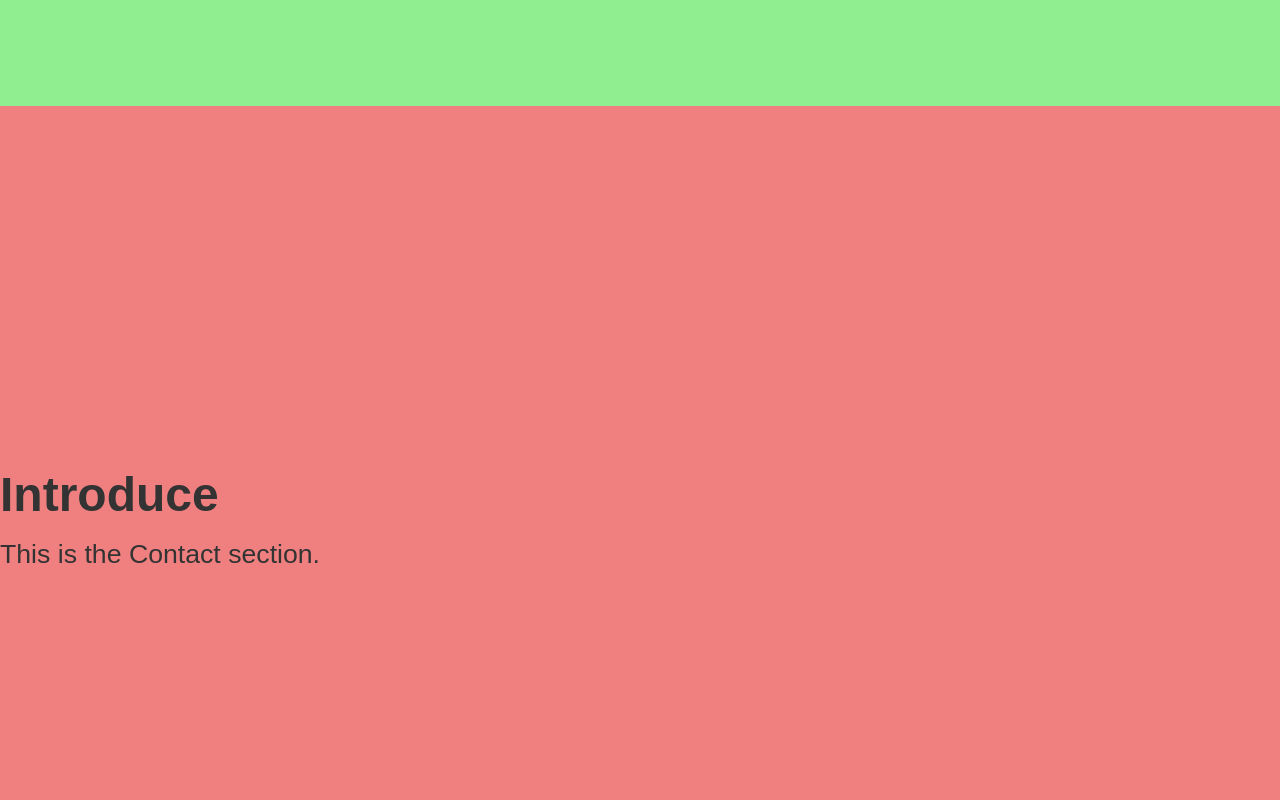
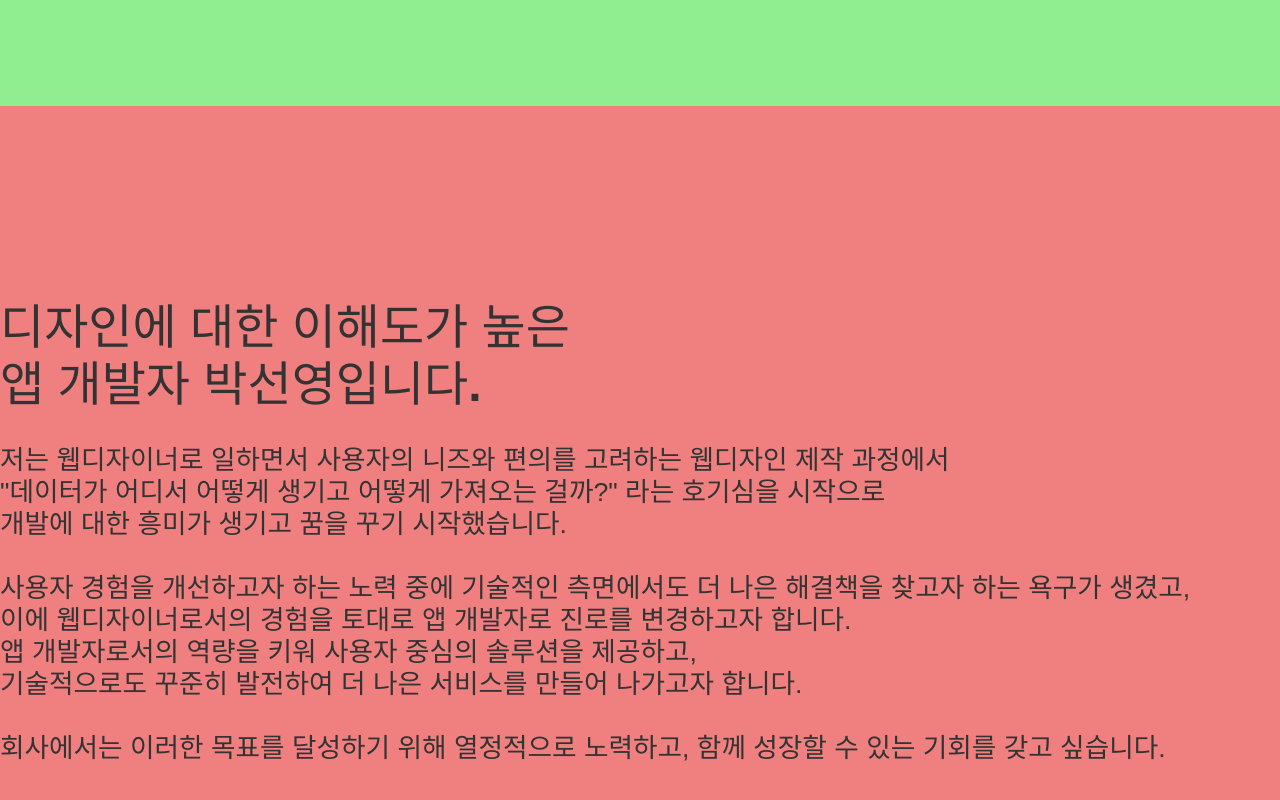
Before and after one commit to sunyoung-park/sunny-web-portfolio, a React (Vite) app: page / in a window 1280 px wide. Shown: the part 1562-2362 px from the top of the page. Built offline with nearby package versions, Linux system fonts and the light colour scheme; a web font is replaced by a local one.

Commit message:
Introduce Section 마크업 및 레이아웃 세팅

```diff
--- a/src/App.jsx
+++ b/src/App.jsx
@@ -3,6 +3,7 @@ import "./App.scss";
 import Navbar from "./components/Navbar";
 import Section from "./components/Section";
 import Contact from "./components/Contact";
+import Introduce from "./components/Introduce";
 
 function App() {
 
@@ -16,8 +17,8 @@ function App() {
         <Section id="contact" backgroundColor="lightgreen">
           <Contact />
         </Section>
-        <Section id="introduce" title="Introduce" backgroundColor="lightcoral">
-          <p>This is the Contact section.</p>
+        <Section id="introduce" backgroundColor="lightcoral">
+          <Introduce />
         </Section>
       </main>
     </div>
--- /dev/null
+++ b/src/components/Introduce.jsx
@@ -0,0 +1,23 @@
+import React from "react";
+import "../styles/components/Introduce.scss";
+
+const ContactSection = () => {
+  return (
+    <div className="introduce-container">
+      <h2>디자인에 대한 이해도가 높은<br />
+          앱 개발자 박선영입니다.</h2>
+          <p>
+            저는 웹디자이너로 일하면서 사용자의 니즈와 편의를 고려하는 웹디자인 제작 과정에서<br />
+            "데이터가 어디서 어떻게 생기고 어떻게 가져오는 걸까?" 라는 호기심을 시작으로<br />
+            개발에 대한 흥미가 생기고 꿈을 꾸기 시작했습니다.<br /><br />
+            사용자 경험을 개선하고자 하는 노력 중에 기술적인 측면에서도 더 나은 해결책을 찾고자 하는 욕구가 생겼고,<br />
+            이에 웹디자이너로서의 경험을 토대로 앱 개발자로 진로를 변경하고자 합니다.<br />
+            앱 개발자로서의 역량을 키워 사용자 중심의 솔루션을 제공하고,<br />
+            기술적으로도 꾸준히 발전하여 더 나은 서비스를 만들어 나가고자 합니다.<br /><br />
+            회사에서는 이러한 목표를 달성하기 위해 열정적으로 노력하고, 함께 성장할 수 있는 기회를 갖고 싶습니다.
+          </p>
+    </div>
+  );
+};
+
+export default ContactSection;
--- /dev/null
+++ b/src/styles/components/Introduce.scss
@@ -0,0 +1,14 @@
+@use "../_variables.scss" as *;
+@use "../mixins.scss" as *;
+@use "sass:map";
+@use "sass:color";
+
+h2 {
+    line-height: 1.2em;
+    margin-bottom: 30px;
+}
+
+p {
+    line-height: 1.2em;
+
+}
```
